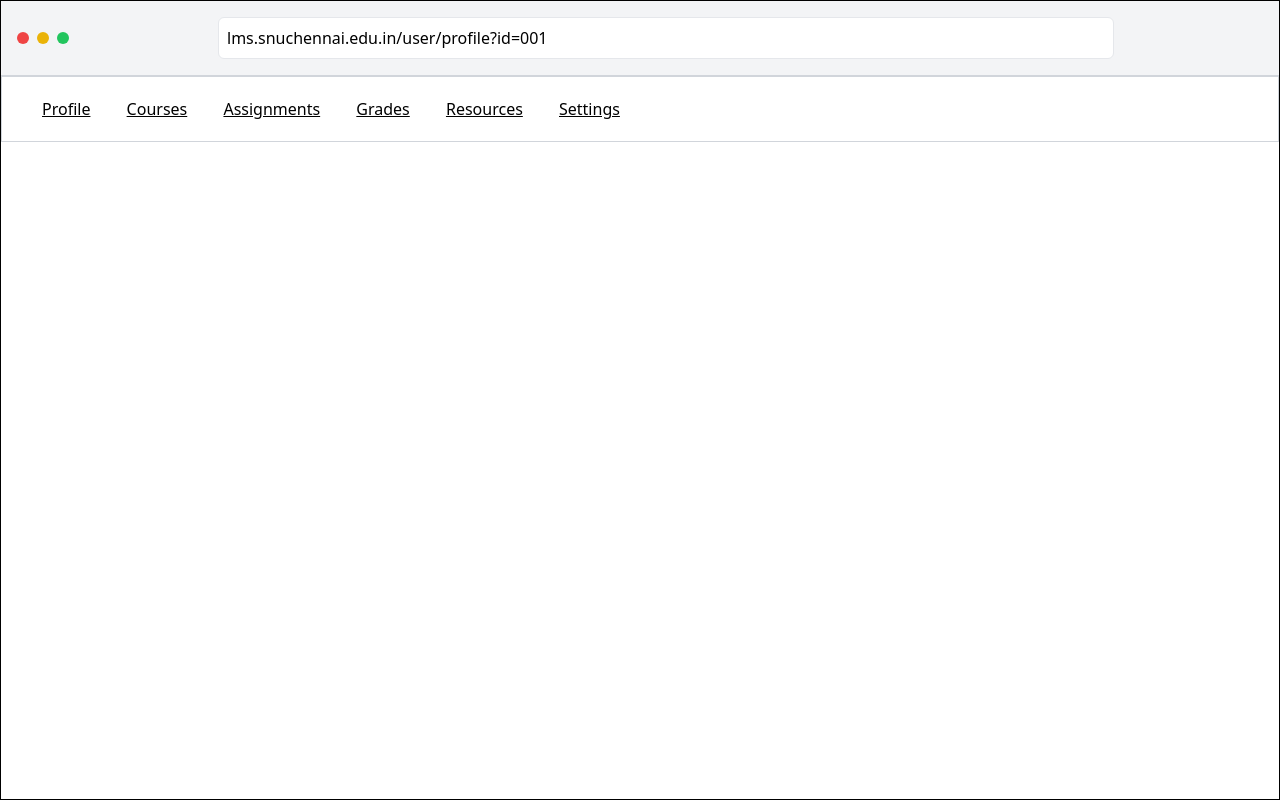
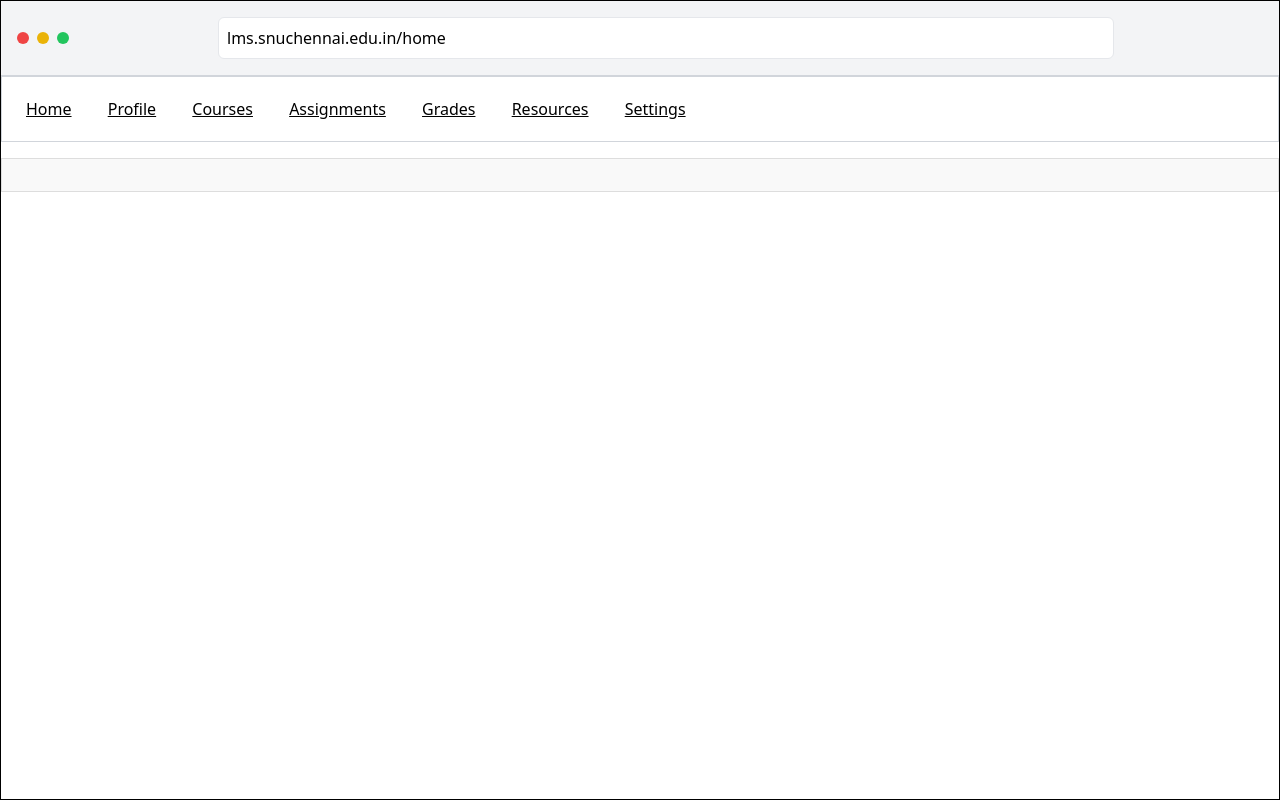
Before and after one commit to FrenzyVJN/Hack-Your-LMS, a SvelteKit app: page / in a window 1280 px wide. Built offline with nearby package versions, Linux system fonts and the light colour scheme.

Commit message:
added different IDs, admin perms. basic version of IDOR ready

```diff
--- a/src/routes/+page.svelte
+++ b/src/routes/+page.svelte
@@ -2,7 +2,6 @@
   import { onMount } from "svelte";
 
   onMount(() => {
-      // Adding event listeners to buttons
     const buttons = document.querySelectorAll(".browser-frame button");
     buttons.forEach(button => {
       button.addEventListener("click", () => {
@@ -11,33 +10,90 @@
       });
     });
   });
+
   let id = "001";
-    let tab = "profile";
+  let tab = "home";
+  let content = "";
+  let isAdmin = false;
+  let selectedUserId = "";
+  // Sample data for users
+  const userData = {
+    "001": { name: "Alice", email: "alice@example.com", role: "Student" },
+    "002": { name: "Bob", email: "bob@example.com", role: "Teacher" },
+    "003": { name: "Charlie", email: "charlie@example.com", role: "Student" },
+    "004": { name: "Diana", email: "diana@example.com", role: "Admin" },
+    "005": { name: "Edward", email: "edward@example.com", role: "Student" }
+  };
+
   function handleButtonClick(buttonId) {
     if (tab === buttonId) {
       return;
     }
-        if(buttonId=== "profile"){
-            console.log("test")
+    if (buttonId === "profile") {
+      updateContent();
       tab = "user/" + buttonId + "?id=" + id;
-        }
-        else{
+      content = userData[id]
+        ? `Name: ${userData[id].name}<br>Email: ${userData[id].email}<br>Role: ${userData[id].role}`
+        : "No user data available.";
+    } else if (buttonId === "admin") {
         tab = buttonId;
+        content = `Admin Controls`;
+    } else {
+      tab = buttonId;
+      content = `Content for ${buttonId}`;
     }
     console.log(`Button clicked: ${buttonId}`);
     document.getElementById("url").value = `lms.snuchennai.edu.in/${tab}`;
+  }
 
-
-  }
   function handleInputChange(event) {
     let url = event.target.value;
-    let slicedUrl = url.slice(-3, url.length);
-    console.log(`id: ${slicedUrl}`);
+    let slicedUrl = url.split('?id=')[1];
+    if (slicedUrl && userData[slicedUrl]) {
+      id = slicedUrl;
+      content = `Name: ${userData[id].name}<br>Email: ${userData[id].email}<br>Role: ${userData[id].role}`;
+      getRole();
+    } else {
+      content = "No user data available.";
+    }
+    console.log(`ID extracted: ${id}`);
     console.log(`Input changed: ${url}`);
   }
+
   function handleKeyPress(event) {
     if (event.key === "Enter") {
       console.log(`Enter key pressed: ${event.target.value}`);
+    }
+  }
+
+  function handleUserSelect(event) {
+    id = event.target.value;
+    updateContent();
+  }
+  let newRole = "";
+  function handleRoleSelect(event) {
+      newRole = event.target.value;
+      updateContent();
+      console.log(`Role for user ${id} changed to ${newRole}`);
+  }
+function confirmRoleChange() {
+    userData[id].role = newRole;
+    if (selectedUserId === id) {
+      updateContent();
+    }
+    console.log(`Role for user ${selectedUserId} changed to ${newRole}`);
+  }
+
+  function updateContent() {
+    console.log(`User selected: ${id}`);
+  }
+
+  function getRole() {
+    const userRole = userData[id].role;
+    if (userRole === "Admin") {
+      isAdmin = true;
+    } else {
+      isAdmin = false;
     }
   }
 </script>
@@ -45,6 +101,16 @@
 <style>
   .browser-button.active {
     background-color: #0066ff;
+  }
+  .content {
+    border: 1px solid #ddd;
+    padding: 16px;
+    margin-top: 16px;
+    background-color: #f9f9f9;
+  }
+  select {
+    display: block;
+    margin-bottom: 10px;
   }
 </style>
 
@@ -58,7 +124,7 @@
     <input
       id="url"
       type="text"
-        value="lms.snuchennai.edu.in/user/profile?id={id}"
+      value="lms.snuchennai.edu.in/home"
       class="border rounded-md p-2 w-full max-w-4xl mx-auto"
       on:change={handleInputChange}
       on:keydown={handleKeyPress}
@@ -67,12 +133,42 @@
 
   <div class="flex-1 overflow-auto">
     <div class="border border-gray-300 p-4">
-        <button id="profile" class="ml-4 underline px-2 py-1" on:click={()=>handleButtonClick('profile')}>Profile</button>
-        <button id="course" class="ml-4 underline px-2 py-1" on:click={()=>handleButtonClick('course')}>Courses</button>
-        <button id="assignment" class="ml-4 underline px-2 py-1" on:click={()=>handleButtonClick('assignment')}>Assignments</button>
-        <button id="grades" class="ml-4 underline px-2 py-1" on:click={()=>handleButtonClick('grades')}>Grades</button>
-        <button id="resources" class="ml-4 underline px-2 py-1" on:click={()=>handleButtonClick('resources')}>Resources</button>
-        <button id="settings" class="ml-4 underline px-2 py-1" on:click={()=>handleButtonClick('settings')}>Settings</button>
+      <button id="home" class="underline px-2 py-1" on:click={() => handleButtonClick('home')}>Home</button>
+      <button id="profile" class="ml-4 underline px-2 py-1" on:click={() => handleButtonClick('profile')}>Profile</button>
+      <button id="course" class="ml-4 underline px-2 py-1" on:click={() => handleButtonClick('course')}>Courses</button>
+      <button id="assignment" class="ml-4 underline px-2 py-1" on:click={() => handleButtonClick('assignment')}>Assignments</button>
+      <button id="grades" class="ml-4 underline px-2 py-1" on:click={() => handleButtonClick('grades')}>Grades</button>
+      <button id="resources" class="ml-4 underline px-2 py-1" on:click={() => handleButtonClick('resources')}>Resources</button>
+      <button id="settings" class="ml-4 underline px-2 py-1" on:click={() => handleButtonClick('settings')}>Settings</button>
+      {#if isAdmin}
+        <button id="admin" class="ml-4 underline px-2 py-1" on:click={() => handleButtonClick('admin')}>Admin</button>
+      {/if}
+    </div>
+    <div class="content">
+      {@html content}
+    </div>
+    {#if tab === 'admin'}
+  <div class="content">
+    <h2>Admin Controls</h2>
+    <label for="userSelect">Select User:</label>
+    <select id="userSelect" on:change={handleUserSelect}>
+        <option value="">Select User</option>
+      {#each Object.keys(userData) as uid}
+        <option value={uid}>{userData[uid].name}</option>
+      {/each}
+    </select>
+    <label for="roleSelect">Change Role to:</label>
+    <select id="roleSelect" on:change={handleRoleSelect}>
+      <option value="Student">Student</option>
+      <option value="Teacher">Teacher</option>
+      <option value="Admin">Admin</option>
+    </select>
+    <button on:click={confirmRoleChange}>Confirm</button>
+  </div>
+{/if}
+
+    <div>
+
     </div>
   </div>
 </main>
```
Lines whose indentation alone changed are shown as unchanged.
